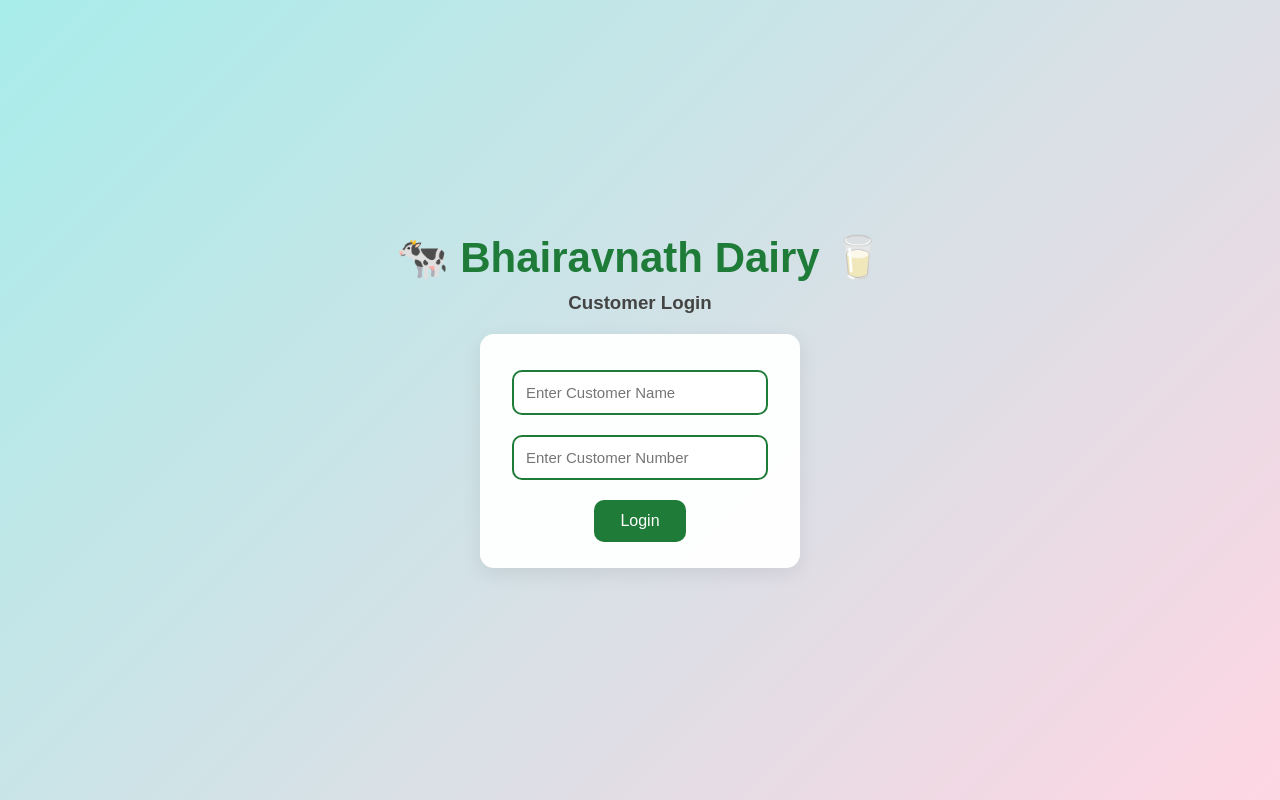
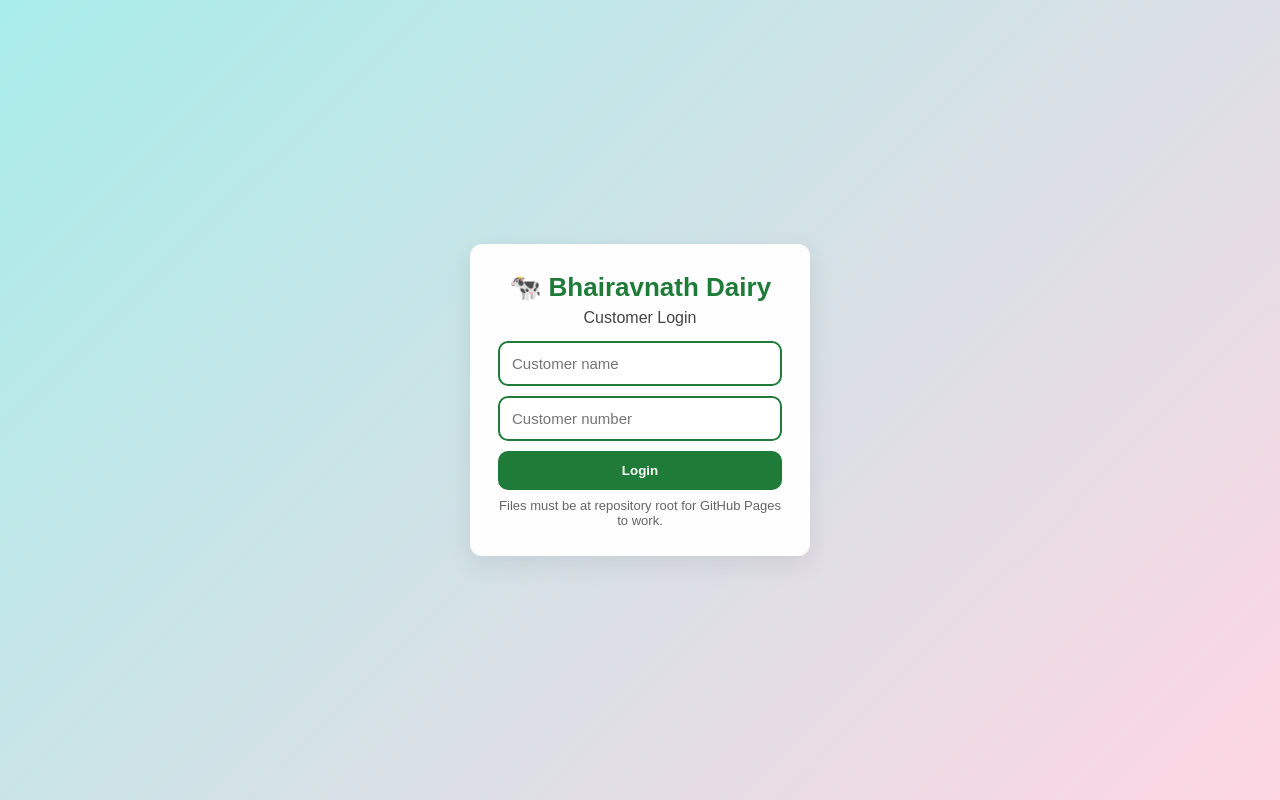
Before and after one commit to omkartakkekar2007-coder/FP-, a plain HTML site: page index.html in a window 1280 px wide. Drawn offline with Linux system fonts and the light colour scheme.

Commit message:
Update index.html

```diff
--- a/index.html
+++ b/index.html
@@ -3,141 +3,76 @@
 <head>
 <meta charset="utf-8" />
 <meta name="viewport" content="width=device-width,initial-scale=1" />
-
 <title>Bhairavnath Dairy – Customer Login</title>
-
 <style>
-  * { margin:0; padding:0; box-sizing:border-box; font-family:"Poppins",sans-serif; }
-
-  body {
-    background: linear-gradient(135deg,#a8edea,#fed6e3);
-    min-height:100vh;
-    display:flex;
-    flex-direction:column;
-    align-items:center;
-    justify-content:center;
-    padding:20px;
-    animation:fadeBody 1s ease;
-  }
-
-  h1 {
-    color:#1e7b38;
-    margin-bottom:10px;
-    font-size:42px;
-    animation:fadeDown 1s ease forwards;
-    opacity:0;
-  }
-
-  h3 {
-    color:#444;
-    margin-bottom:20px;
-    animation:fadeDown 1.2s ease forwards;
-    opacity:0;
-  }
-
-  .login-box {
-    background:rgba(255,255,255,0.95);
-    padding:26px 32px;
-    border-radius:14px;
-    box-shadow:0 6px 20px rgba(0,0,0,0.08);
-    text-align:center;
-    width:320px;
-    animation:fadeUp 1s ease forwards;
-    opacity:0;
-  }
-
-  input {
-    width:100%;
-    padding:12px;
-    margin:10px 0;
-    border-radius:10px;
-    border:2px solid #1e7b38;
-    outline:none;
-    font-size:15px;
-    transition:0.25s;
-  }
-
-  input:focus {
-    box-shadow:0 0 12px rgba(0,0,0,0.18);
-    transform:scale(1.03);
-  }
-
-  button {
-    padding:12px 26px;
-    margin-top:10px;
-    background:#1e7b38;
-    color:#fff;
-    border:none;
-    border-radius:10px;
-    font-size:16px;
-    cursor:pointer;
-    transition:0.25s;
-  }
-
-  button:hover {
-    background:#145526;
-    transform:scale(1.05);
-  }
-
-  .error {
-    color:#c62828;
-    font-size:14px;
-    margin-top:10px;
-    display:none;
-  }
-
-  @keyframes fadeDown {
-    0% { opacity:0; transform:translateY(-30px); }
-    100% { opacity:1; transform:translateY(0); }
-  }
-
-  @keyframes fadeUp {
-    0% { opacity:0; transform:translateY(40px); }
-    100% { opacity:1; transform:translateY(0); }
-  }
-
-  @keyframes fadeBody {
-    0% { opacity:0; }
-    100% { opacity:1; }
-  }
+  *{margin:0;padding:0;box-sizing:border-box;font-family:Poppins, sans-serif}
+  body{min-height:100vh;display:flex;align-items:center;justify-content:center;background:linear-gradient(135deg,#a8edea,#fed6e3);padding:20px}
+  .card{width:340px;background:rgba(255,255,255,0.98);padding:28px;border-radius:12px;box-shadow:0 8px 26px rgba(0,0,0,0.08);text-align:center}
+  h1{color:#1e7b38;margin-bottom:6px;font-size:26px}
+  p{color:#444;margin-bottom:14px}
+  input{width:100%;padding:12px;border:2px solid #1e7b38;border-radius:10px;margin-bottom:10px;font-size:15px;outline:none}
+  input:focus{box-shadow:0 0 10px rgba(30,123,56,0.12);transform:scale(1.02)}
+  button{width:100%;padding:12px;border-radius:10px;border:none;background:#1e7b38;color:#fff;font-weight:700;cursor:pointer}
+  .error{color:#c62828;margin-top:8px;display:none}
+  .muted{font-size:13px;color:#666;margin-top:8px}
 </style>
 </head>
+<body>
+  <div class="card">
+    <h1>🐄 Bhairavnath Dairy</h1>
+    <p>Customer Login</p>
 
-<body>
-
-  <h1>🐄 Bhairavnath Dairy 🥛</h1>
-  <h3>Customer Login</h3>
-
-  <div class="login-box">
-    <input type="text" id="custName" placeholder="Enter Customer Name" />
-    <input type="text" id="custNumber" placeholder="Enter Customer Number" />
-
-    <button onclick="login()">Login</button>
-
-    <div class="error" id="errorMsg">⚠️ Please enter both fields!</div>
+    <input id="custName" type="text" placeholder="Customer name" />
+    <input id="custNumber" type="text" placeholder="Customer number" />
+    <button id="loginBtn">Login</button>
+    <div class="error" id="err">⚠️ Enter both name and number</div>
+    <div class="muted">Files must be at repository root for GitHub Pages to work.</div>
   </div>
 
 <script>
-function login() {
-  const name = document.getElementById("custName").value.trim();
-  const number = document.getElementById("custNumber").value.trim();
-  const error = document.getElementById("errorMsg");
+  // ensure script runs after DOM (placed at end)
+  (function(){
+    console.log("index.html loaded");
+    const nameEl = document.getElementById('custName');
+    const numEl  = document.getElementById('custNumber');
+    const err    = document.getElementById('err');
+    const btn    = document.getElementById('loginBtn');
 
-  if (name === "" || number === "") {
-    error.style.display = "block";
-    return;
-  }
+    btn.addEventListener('click', function(){
+      try {
+        const name = nameEl.value.trim();
+        const num  = numEl.value.trim();
+        console.log("login attempt:", {name, num});
 
-  error.style.display = "none";
+        if(!name || !num){
+          err.style.display = 'block';
+          return;
+        }
+        err.style.display = 'none';
 
-  // save customer info
-  localStorage.setItem("customerName", name);
-  localStorage.setItem("customerNumber", number);
+        localStorage.setItem('customerName', name);
+        localStorage.setItem('customerNumber', num);
 
-  // redirect (GitHub safe)
-  window.location.href = "./record.html";
-}
+        // extra debug
+        console.log("Saved to localStorage. Redirecting to ./record.html");
+        window.location.href = './record.html';
+      } catch (e) {
+        console.error("Login error:", e);
+        alert("An error occurred (see console).");
+      }
+    });
+
+    // helpful: prefill fields if customer data already exists
+    try {
+      const savedName = localStorage.getItem('customerName');
+      const savedNum  = localStorage.getItem('customerNumber');
+      if(savedName) nameEl.value = savedName;
+      if(savedNum)  numEl.value = savedNum;
+    } catch(e) {
+      console.warn("Could not read localStorage:", e);
+    }
+
+  })();
 </script>
-
 </body>
 </html>
```
